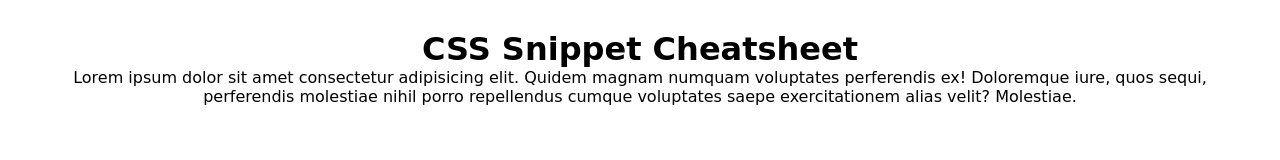
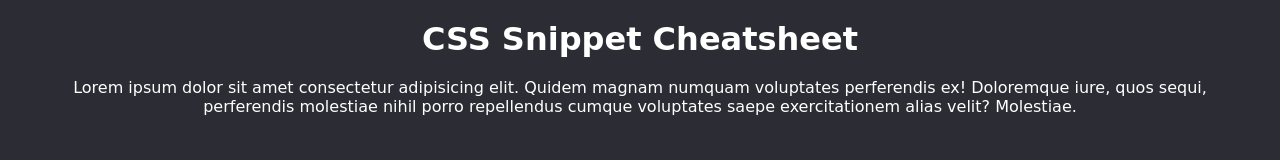
Before and after one commit to surajverma2587/css-snippets-html, a plain HTML site: page index.html in a window 1280 px wide. Drawn offline with Linux system fonts and the light colour scheme; a web font is replaced by a local one.

Commit message:
styled header

```diff
--- a/assets/css/style.css
+++ b/assets/css/style.css
@@ -1,3 +1,11 @@
+:root {
+  --lavender-web: #d8d8f6ff;
+  --african-violet: #b18fcfff;
+  --heliotrope-gray: #978897ff;
+  --dark-liver: #494850ff;
+  --raisin-black: #2c2c34ff;
+}
+
 * {
   margin: 0;
   padding: 0;
@@ -5,10 +13,18 @@
 }
 
 body {
+  color: #fff;
   font-family: "Gluten", cursive;
+  min-height: 100vh;
+  background-color: var(--raisin-black);
 }
 
 .header {
-  margin: 30px;
+  margin: 0px 50px;
+  padding: 20px;
   text-align: center;
 }
+
+.header h1 {
+  margin-bottom: 20px;
+}
```
